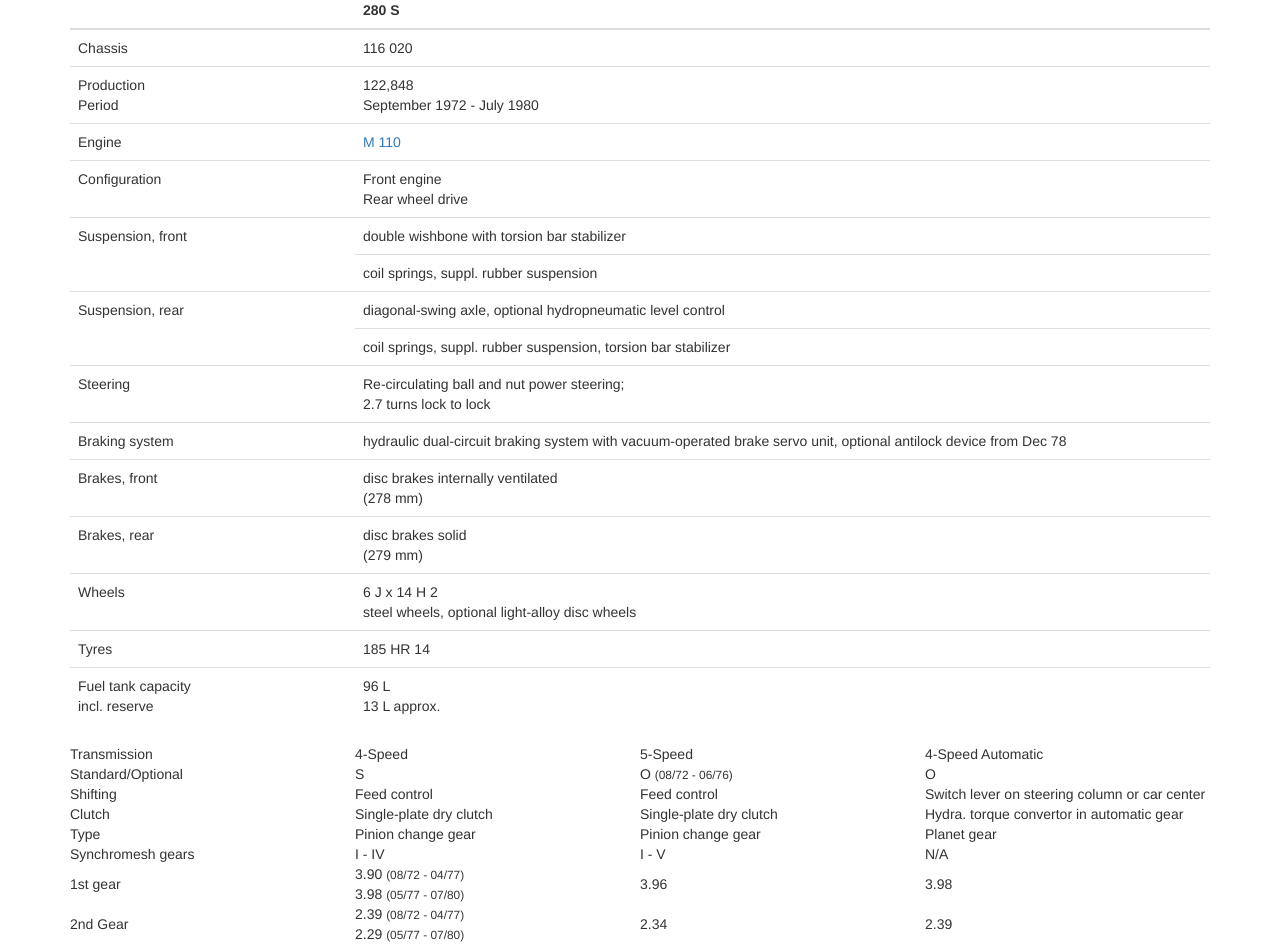
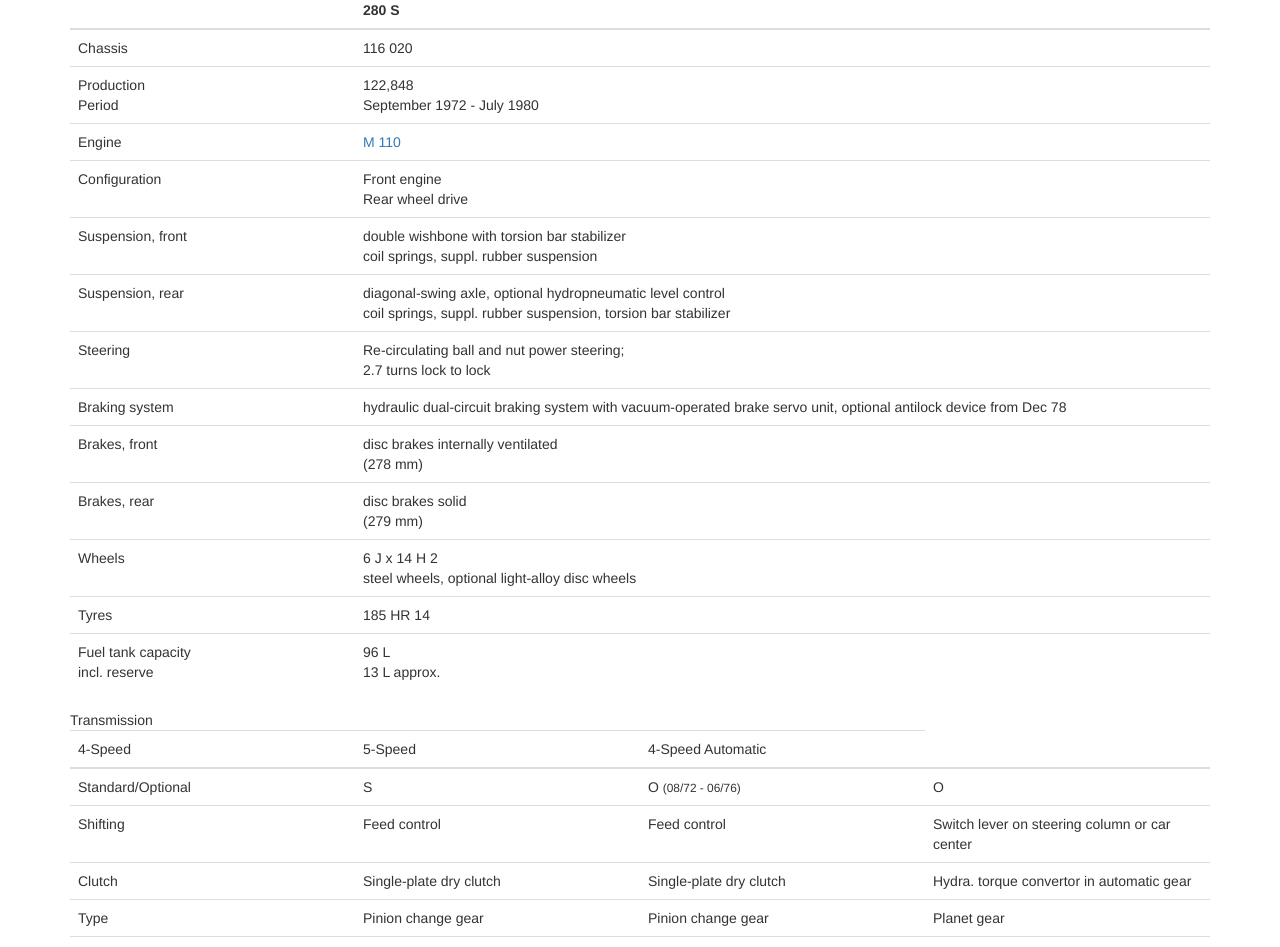
Before and after one commit to W116org/w116org.github.io, a Jekyll site: the page built from library/116_020.html, in a window 1280 px wide. Shown: the part 503-1450 px from the top of the page. Built offline with Jekyll 4.4.1, drawn with Linux system fonts in a browser that asks for light colours; nearby versions of some CDN libraries; comment, search, counter and statistics services are not loaded.

Commit message:
Update 116_020.html

```diff
--- a/library/116_020.html
+++ b/library/116_020.html
@@ -26,112 +26,55 @@
       <td colspan="1" class="data">122,848<br />September 1972 - July 1980</td>
     </tr>
     <tr>
-<td colspan="1" class="rowheader">
-Engine
-</td>
-<td colspan="1" class="data">
-<a href="M110">M&nbsp;110</a>
-</td>
+      <td colspan="1" class="rowheader">Engine</td>
+      <td colspan="1" class="data"><a href="M110">M&nbsp;110</a></td>
     </tr>
     <tr>
-<td colspan="1" rowspan="1" class="rowheader">
-Configuration
-</td>
-<td colspan="1" class="data">
-Front engine<br />Rear wheel drive
-</td>
+      <td colspan="1" rowspan="1" class="rowheader">Configuration</td>
+      <td colspan="1" class="data">Front engine<br />Rear wheel drive</td>
     </tr>
     <tr>
-<td colspan="1" rowspan="2" class="rowheader">
-Suspension, front
-</td>
-<td colspan="1" class="data">
-double wishbone with torsion bar stabilizer
-</td>
+      <td colspan="1" rowspan="1" class="rowheader">Suspension, front</td>
+      <td colspan="1" class="data">double wishbone with torsion bar stabilizer<br>coil springs, suppl. rubber suspension</td>
     </tr>
     <tr>
-<td colspan="1" class="data">
-coil springs, suppl. rubber suspension
-</td>
+      <td colspan="1" rowspan="1" class="rowheader">Suspension, rear</td>
+      <td colspan="1" class="data">diagonal-swing axle, optional hydropneumatic level control<br>coil springs, suppl. rubber suspension, torsion bar stabilizer</td>
     </tr>
     <tr>
-<td colspan="1" rowspan="2" class="rowheader">
-Suspension, rear
-</td>
-<td colspan="1" class="data">
-diagonal-swing axle, optional hydropneumatic level control
-</td>
+      <td colspan="1" rowspan="1" class="rowheader">Steering</td>
+      <td colspan="1" class="data">Re-circulating ball and nut power steering;<br>2.7 turns lock to lock</td>
     </tr>
     <tr>
-<td colspan="1" class="data">
-coil springs, suppl. rubber suspension, torsion bar stabilizer
-</td>
+      <td colspan="1" rowspan="1" class="rowheader">Braking system</td>
+      <td colspan="1" class="data">hydraulic dual-circuit braking system with vacuum-operated brake servo unit, optional antilock device from Dec 78</td>
     </tr>
     <tr>
-<td colspan="1" rowspan="1" class="rowheader">
-Steering
-</td>
-<td colspan="1" class="data">
-Re-circulating ball and nut power steering;<br />
-2.7 turns lock to lock
-</td>
+      <td colspan="1" rowspan="1" class="rowheader">Brakes, front</td>
+      <td colspan="1" class="data">disc brakes internally ventilated<br />(278 mm)</td>
     </tr>
     <tr>
-<td colspan="1" rowspan="1" class="rowheader">
-Braking system
-</td>
-<td colspan="1" class="data">
-hydraulic dual-circuit braking system with vacuum-operated brake servo unit, optional antilock device from Dec 78
-</td>
+      <td colspan="1" rowspan="1" width="25%" class="rowheader">Brakes, rear</td>
+      <td colspan="1" class="data">disc brakes solid<br />(279 mm)</td>
     </tr>
     <tr>
-<td colspan="1" rowspan="1" class="rowheader">
-Brakes, front
-</td>
-<td colspan="1" class="data">
-disc brakes internally ventilated<br />(278 mm)
-</td>
+      <td colspan="1" rowspan="1" class="rowheader">Wheels</td>
+      <td colspan="1" class="data">6 J x 14 H 2<br />steel wheels, optional light-alloy disc wheels</td>
     </tr>
   <tr>
-<td colspan="1" rowspan="1" width="25%" class="rowheader">
-Brakes, rear
-</td>
-<td colspan="1" class="data">
-disc brakes solid<br />(279 mm)
-</td>
+    <td colspan="1" rowspan="1" class="rowheader">Tyres</td>
+    <td colspan="1" class="data">185 HR 14</td>
   </tr>
   <tr>
-<td colspan="1" rowspan="1" class="rowheader">
-Wheels
-</td>
-<td colspan="1" class="data">
-6 J x 14 H 2<br />steel wheels, optional light-alloy disc wheels
-</td>
+    <td colspan="1" rowspan="1" class="rowheader">Fuel tank capacity<br>incl. reserve</td>
+    <td colspan="1" class="data">96 L<br>13 L approx.</td>
   </tr>
+</tbody>
+</table>
+<table class="table table-hover>
+  <thead>
   <tr>
-<td colspan="1" rowspan="1" class="rowheader">
-Tyres
-</td>
-<td colspan="1" class="data">
-185 HR 14
-</td>
-</tr>
-<tr>
-<td colspan="1" rowspan="1" class="rowheader">
-Fuel tank capacity<br />
-incl. reserve
-</td>
-<td colspan="1" class="data">
-96 L<br />
-13 L approx.
-</td>
-</tr>
-</table>
-<table width="100%" border="0" cellpadding="2" cellspacing="1" align="center">
-<tr>
-<td colspan="1" rowspan="1" width="25%" class="colheader">
-Transmission
-</td>
+    <td colspan="1" rowspan="1" width="25%" class="colheader">Transmission</td>
 <td colspan="1" width="25%" class="colheader">
 4-Speed
 </td>
@@ -142,6 +85,8 @@
 4-Speed Automatic
 </td>
 </tr>
+    </thead>
+    <tbody>
 <tr>
 <td colspan="1" rowspan="1" class="rowheader">
 Standard/Optional
```
Lines whose indentation alone changed are shown as unchanged.
